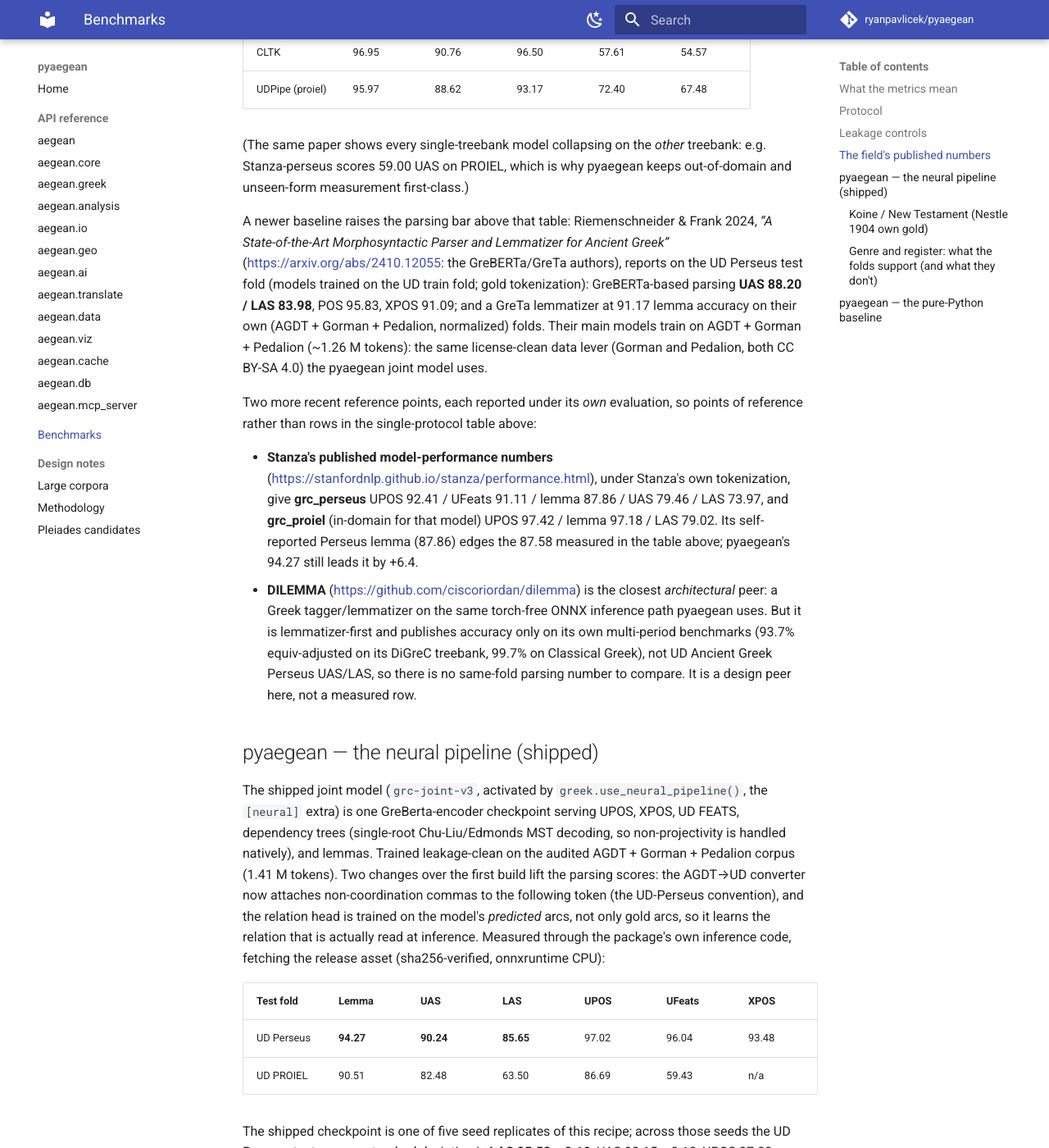
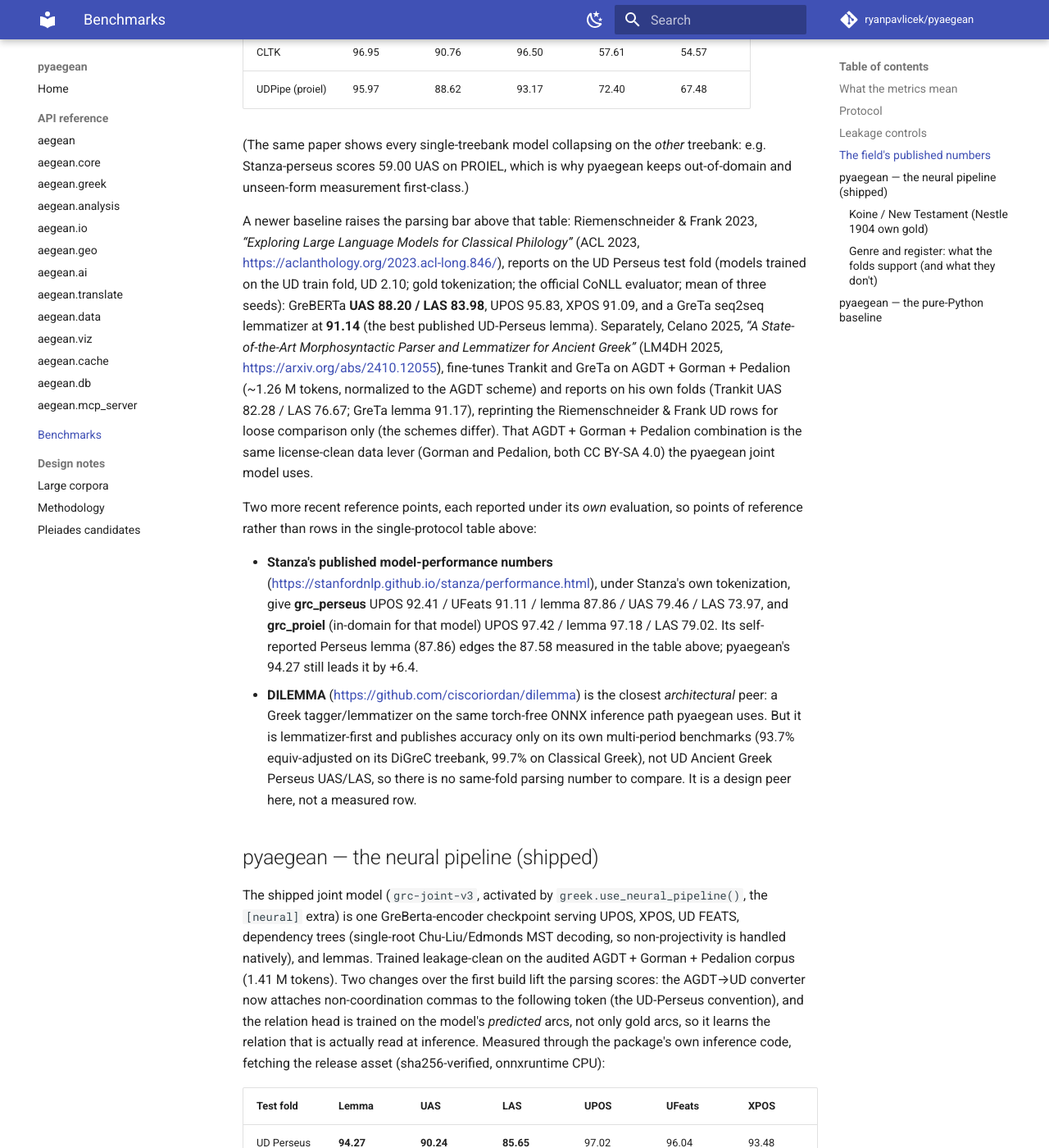
Before and after one commit to ryanpavlicek/pyaegean, an MkDocs documentation site: the page built from docs/benchmarks.md, in a window 1280 px wide and 1400 px high, scrolled down 3556 px. Shown: the whole window at 82% size. Built offline with MkDocs 1.6.1 and Material for MkDocs 9.7.7, drawn with Linux system fonts in a browser that asks for light colours; comment, search, counter and statistics services are not loaded; some of the changed text lies outside the part shown.

Commit message:
Correct benchmark comparison attributions and the best-published lemma row

```diff
--- a/docs/benchmarks.md
+++ b/docs/benchmarks.md
@@ -136,14 +136,20 @@
 e.g. Stanza-perseus scores 59.00 UAS on PROIEL, which is why pyaegean keeps out-of-domain
 and unseen-form measurement first-class.)
 
-A newer baseline raises the parsing bar above that table: Riemenschneider & Frank 2024,
-*“A State-of-the-Art Morphosyntactic Parser and Lemmatizer for Ancient Greek”*
-(<https://arxiv.org/abs/2410.12055>: the GreBERTa/GreTa authors), reports on the UD
-Perseus test fold (models trained on the UD train fold; gold tokenization): GreBERTa-based
-parsing **UAS 88.20 / LAS 83.98**, POS 95.83, XPOS 91.09; and a GreTa lemmatizer at 91.17
-lemma accuracy on their own (AGDT + Gorman + Pedalion, normalized) folds. Their main
-models train on AGDT + Gorman + Pedalion (~1.26 M tokens): the same license-clean data
-lever (Gorman and Pedalion, both CC BY-SA 4.0) the pyaegean joint model uses.
+A newer baseline raises the parsing bar above that table: Riemenschneider & Frank 2023,
+*“Exploring Large Language Models for Classical Philology”* (ACL 2023,
+<https://aclanthology.org/2023.acl-long.846/>), reports on the UD Perseus test fold
+(models trained on the UD train fold, UD 2.10; gold tokenization; the official CoNLL
+evaluator; mean of three seeds): GreBERTa **UAS 88.20 / LAS 83.98**, UPOS 95.83,
+XPOS 91.09, and a GreTa seq2seq lemmatizer at **91.14** (the best published UD-Perseus
+lemma). Separately, Celano 2025, *“A State-of-the-Art Morphosyntactic Parser and
+Lemmatizer for Ancient Greek”* (LM4DH 2025, <https://arxiv.org/abs/2410.12055>),
+fine-tunes Trankit and GreTa on AGDT + Gorman + Pedalion (~1.26 M tokens, normalized to
+the AGDT scheme) and reports on his own folds (Trankit UAS 82.28 / LAS 76.67; GreTa
+lemma 91.17), reprinting the Riemenschneider & Frank UD rows for loose comparison only
+(the schemes differ). That AGDT + Gorman + Pedalion combination is the same
+license-clean data lever (Gorman and Pedalion, both CC BY-SA 4.0) the pyaegean joint
+model uses.
 
 Two more recent reference points, each reported under its *own* evaluation, so points of
 reference rather than rows in the single-protocol table above:
@@ -188,12 +194,12 @@
 
 | Metric | pyaegean | 95% CI | best published | margin |
 |---|---|---|---|---|
-| UPOS | 97.02 | [96.76, 97.29] | 95.83 (2024) | +1.19 |
-| XPOS | 93.48 | [93.09, 93.91] | 91.09 (2024) | +2.39 |
+| UPOS | 97.02 | [96.76, 97.29] | 95.83 (2023) | +1.19 |
+| XPOS | 93.48 | [93.09, 93.91] | 91.09 (2023) | +2.39 |
 | UFeats | 96.04 | [95.75, 96.34] | 92.56 (odyCy 2023) | +3.48 |
-| Lemma | 94.27 | [93.89, 94.62] | 87.86 (Stanza model card) | +6.41 |
-| UAS | 90.24 | [89.62, 90.80] | 88.20 (2024) | +2.04 |
-| LAS | 85.65 | [84.93, 86.29] | 83.98 (2024) | +1.67 |
+| Lemma | 94.27 | [93.89, 94.62] | 91.14 (GreTa+Chars 2023) | +3.13 |
+| UAS | 90.24 | [89.62, 90.80] | 88.20 (2023) | +2.04 |
+| LAS | 85.65 | [84.93, 86.29] | 83.98 (2023) | +1.67 |
 
 (CIs are percentile bootstrap over the fold's sentences, 999 resamples: `greek.bootstrap_ud`'s
 default, so the reproduction command matches; the 2-decimal bounds are stable across resample counts.)
```
Also changed, not shown: wiki/Benchmarks.md (+22 -15 lines).
